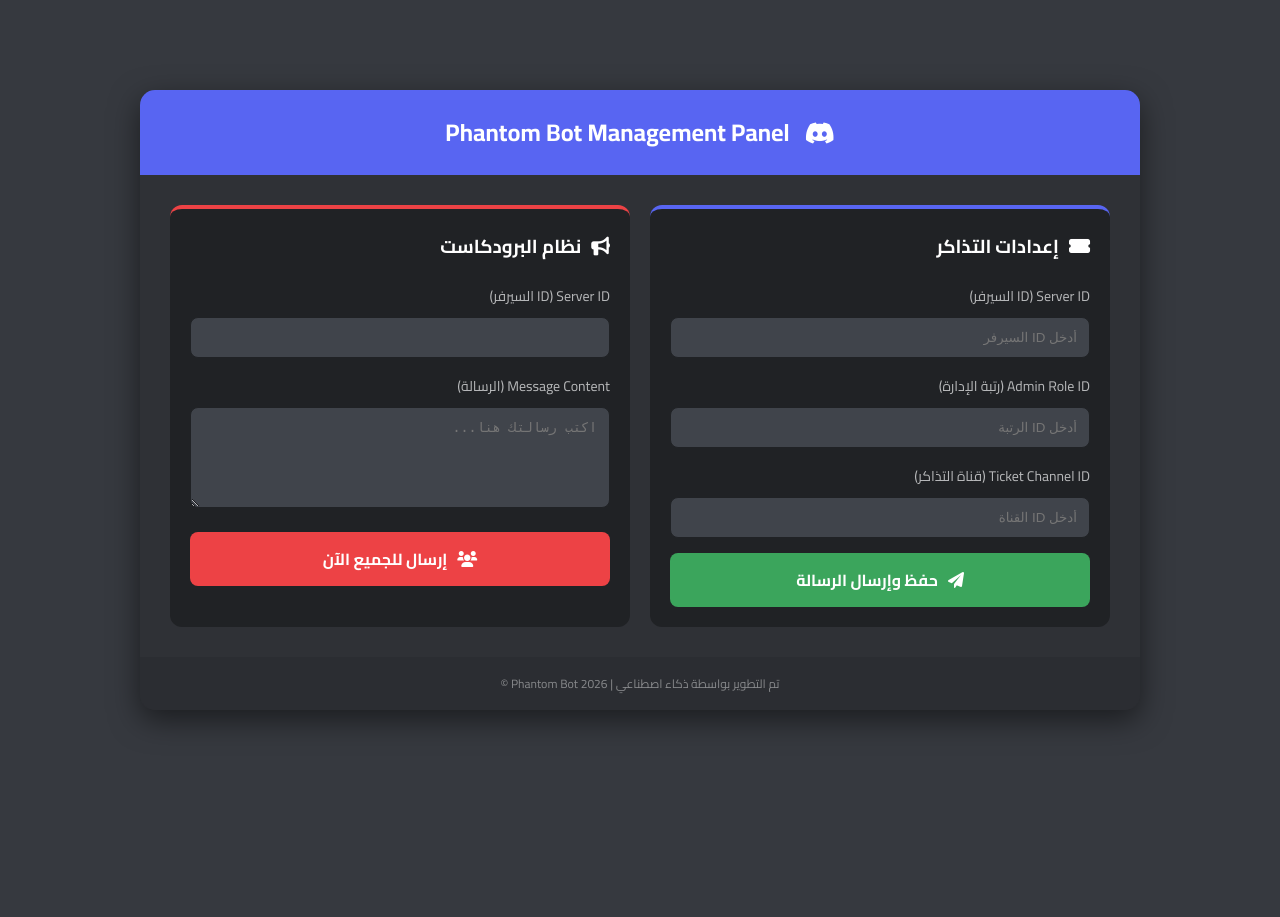
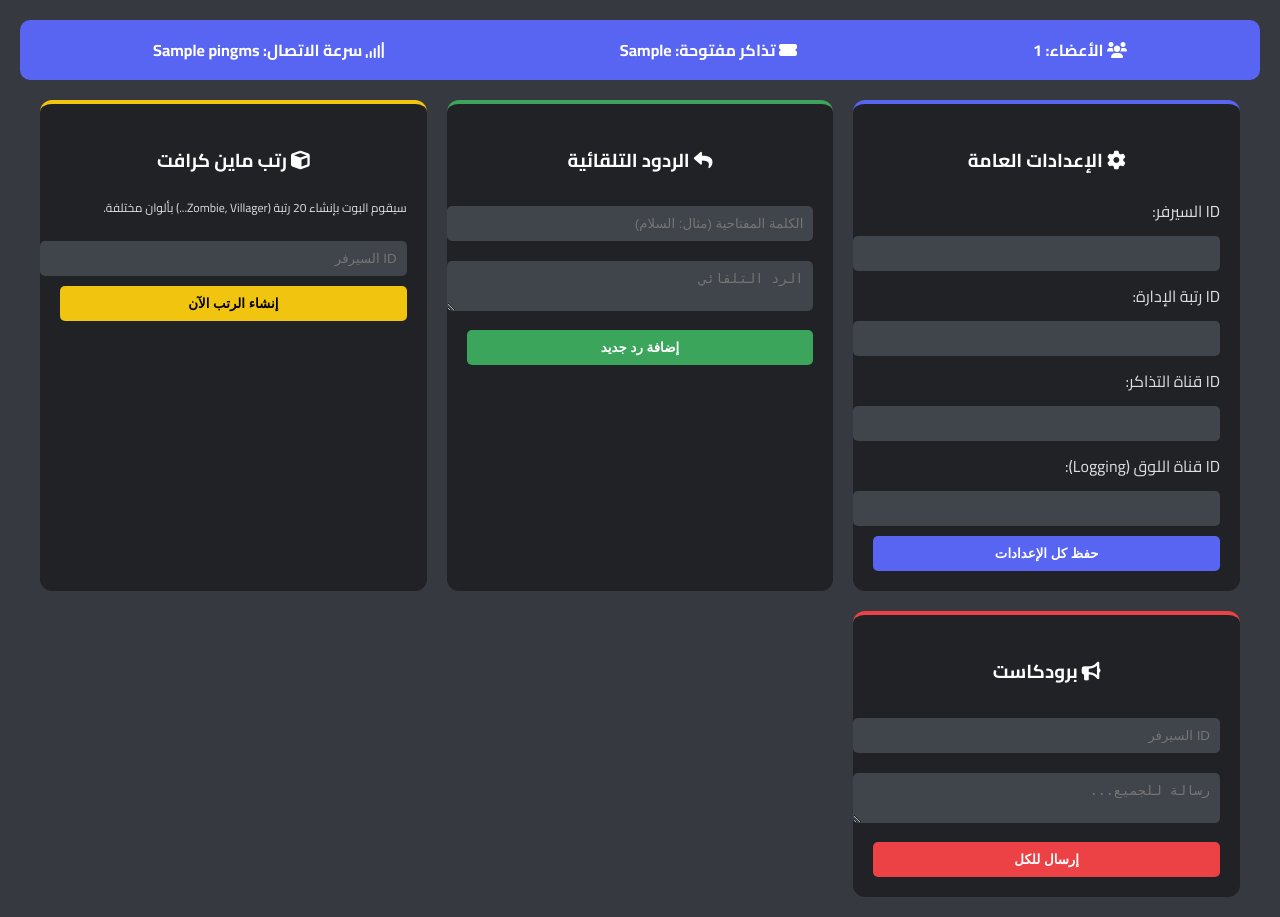
Before and after one commit to mohamed2454/Phantom_control, a Flask app: template templates/index.html in a window 1280 px wide. Before the commit the page ends 725 px from the top, so only its background shows below. Run offline with Flask 3, Linux system fonts and the light colour scheme; the template is opened without the code that fills it: most values are stand-ins (such as "Sample title", 1, 10 or a date in 2020).

Commit message:
Revise dashboard layout and update titles

```diff
--- a/templates/index.html
+++ b/templates/index.html
@@ -2,190 +2,76 @@
 <html lang="ar" dir="rtl">
 <head>
     <meta charset="UTF-8">
-    <meta name="viewport" content="width=device-width, initial-scale=1.0">
-    <title>Phantom Dashboard | لوحة التحكم</title>
-    <!-- استيراد خطوط وأيقونات -->
+    <title>Phantom Pro Dashboard | لوحة التحكم المتطورة</title>
     <link rel="stylesheet" href="https://cdnjs.cloudflare.com/ajax/libs/font-awesome/6.0.0/css/all.min.css">
     <link href="https://fonts.googleapis.com/css2?family=Cairo:wght@400;700&display=swap" rel="stylesheet">
     <style>
-        :root {
-            --main-bg: #36393f;
-            --sidebar-bg: #2f3136;
-            --card-bg: #202225;
-            --accent-color: #5865F2;
-            --success-color: #3ba55c;
-            --danger-color: #ed4245;
-            --text-color: #dcddde;
-        }
-
-        body {
-            font-family: 'Cairo', sans-serif;
-            background-color: var(--main-bg);
-            color: var(--text-color);
-            margin: 0;
-            display: flex;
-            justify-content: center;
-            align-items: center;
-            min-height: 100vh;
-        }
-
-        .dashboard {
-            width: 90%;
-            max-width: 1000px;
-            background: var(--sidebar-bg);
-            border-radius: 15px;
-            overflow: hidden;
-            box-shadow: 0 10px 30px rgba(0,0,0,0.5);
-            display: flex;
-            flex-direction: column;
-        }
-
-        .header {
-            background: var(--accent-color);
-            padding: 20px;
-            text-align: center;
-            font-size: 24px;
-            font-weight: bold;
-            color: white;
-            display: flex;
-            align-items: center;
-            justify-content: center;
-            gap: 15px;
-        }
-
-        .content {
-            display: grid;
-            grid-template-columns: 1fr 1fr;
-            gap: 20px;
-            padding: 30px;
-        }
-
-        @media (max-width: 768px) {
-            .content { grid-template-columns: 1fr; }
-        }
-
-        .card {
-            background: var(--card-bg);
-            padding: 20px;
-            border-radius: 12px;
-            border-top: 4px solid var(--accent-color);
-            transition: transform 0.3s ease;
-        }
-
-        .card:hover { transform: translateY(-5px); }
-
-        .card h3 {
-            margin-top: 0;
-            display: flex;
-            align-items: center;
-            gap: 10px;
-            color: white;
-        }
-
-        .form-group { margin-bottom: 15px; }
-
-        label {
-            display: block;
-            margin-bottom: 8px;
-            font-size: 14px;
-            opacity: 0.8;
-        }
-
-        input, textarea {
-            width: 100%;
-            padding: 12px;
-            border-radius: 8px;
-            border: 1px solid #202225;
-            background: #40444b;
-            color: white;
-            box-sizing: border-box;
-            outline: none;
-            transition: border 0.3s;
-        }
-
-        input:focus { border-color: var(--accent-color); }
-
-        .btn {
-            width: 100%;
-            padding: 12px;
-            border: none;
-            border-radius: 8px;
-            cursor: pointer;
-            font-weight: bold;
-            font-family: 'Cairo';
-            font-size: 16px;
-            transition: opacity 0.3s;
-            display: flex;
-            align-items: center;
-            justify-content: center;
-            gap: 10px;
-        }
-
-        .btn-success { background: var(--success-color); color: white; }
-        .btn-danger { background: var(--danger-color); color: white; }
-        .btn:hover { opacity: 0.8; }
-
-        .footer {
-            text-align: center;
-            padding: 15px;
-            font-size: 12px;
-            opacity: 0.5;
-            background: #292b2f;
-        }
+        :root { --main-bg: #36393f; --sidebar-bg: #2f3136; --card-bg: #202225; --accent: #5865F2; --success: #3ba55c; --danger: #ed4245; }
+        body { font-family: 'Cairo', sans-serif; background: var(--main-bg); color: #dcddde; margin: 0; padding: 20px; }
+        .grid { display: grid; grid-template-columns: repeat(auto-fit, minmax(300px, 1fr)); gap: 20px; max-width: 1200px; margin: auto; }
+        .card { background: var(--card-bg); padding: 20px; border-radius: 12px; border-top: 4px solid var(--accent); }
+        .stats-bar { grid-column: 1 / -1; display: flex; justify-content: space-around; background: var(--accent); padding: 15px; border-radius: 10px; color: white; margin-bottom: 20px; font-weight: bold; }
+        input, textarea, select { width: 100%; padding: 10px; margin: 10px 0; border-radius: 5px; border: none; background: #40444b; color: white; }
+        .btn { width: 100%; padding: 10px; border: none; border-radius: 5px; cursor: pointer; font-weight: bold; color: white; transition: 0.3s; }
+        .btn-blue { background: var(--accent); }
+        .btn-green { background: var(--success); }
+        .btn-red { background: var(--danger); }
+        h2, h3 { text-align: center; color: white; }
     </style>
 </head>
 <body>
 
-    <div class="dashboard">
-        <div class="header">
-            <i class="fab fa-discord"></i>
-            Phantom Bot Management Panel
+    <div class="stats-bar">
+        <span><i class="fas fa-users"></i> الأعضاء: {{ member_count }}</span>
+        <span><i class="fas fa-ticket-alt"></i> تذاكر مفتوحة: {{ open_tickets }}</span>
+        <span><i class="fas fa-signal"></i> سرعة الاتصال: {{ ping }}ms</span>
     </div>
 
-        <div class="content">
-            <!-- قسم التذاكر -->
+    <div class="grid">
+        <!-- إعدادات النظام -->
         <div class="card">
-                <h3><i class="fas fa-ticket-alt"></i> إعدادات التذاكر</h3>
-                <form action="/setup_tickets" method="POST">
-                    <div class="form-group">
-                        <label>Server ID (ID السيرفر)</label>
-                        <input type="text" name="guild_id" placeholder="أدخل ID السيرفر" required>
-                    </div>
-                    <div class="form-group">
-                        <label>Admin Role ID (رتبة الإدارة)</label>
-                        <input type="text" name="admin_role" placeholder="أدخل ID الرتبة" required>
-                    </div>
-                    <div class="form-group">
-                        <label>Ticket Channel ID (قناة التذاكر)</label>
-                        <input type="text" name="channel_id" placeholder="أدخل ID القناة" required>
-                    </div>
-                    <button type="submit" class="btn btn-success">
-                        <i class="fas fa-paper-plane"></i> حفظ وإرسال الرسالة
-                    </button>
+            <h3><i class="fas fa-cog"></i> الإعدادات العامة</h3>
+            <form action="/update_settings" method="POST">
+                <label>ID السيرفر:</label>
+                <input type="text" name="guild_id" required>
+                <label>ID رتبة الإدارة:</label>
+                <input type="text" name="admin_role" required>
+                <label>ID قناة التذاكر:</label>
+                <input type="text" name="channel_id" required>
+                <label>ID قناة اللوق (Logging):</label>
+                <input type="text" name="log_channel" required>
+                <button type="submit" class="btn btn-blue">حفظ كل الإعدادات</button>
             </form>
         </div>
 
-            <!-- قسم البرودكاست -->
-            <div class="card" style="border-top-color: var(--danger-color);">
-                <h3><i class="fas fa-bullhorn"></i> نظام البرودكاست</h3>
-                <form action="/broadcast" method="POST">
-                    <div class="form-group">
-                        <label>Server ID (ID السيرفر)</label>
-                        <input type="text" name="guild_id" required>
-                    </div>
-                    <div class="form-group">
-                        <label>Message Content (الرسالة)</label>
-                        <textarea name="msg" rows="5" placeholder="اكتب رسالتك هنا..." required></textarea>
-                    </div>
-                    <button type="submit" class="btn btn-danger">
-                        <i class="fas fa-users"></i> إرسال للجميع الآن
-                    </button>
+        <!-- الردود التلقائية -->
+        <div class="card" style="border-top-color: var(--success);">
+            <h3><i class="fas fa-reply"></i> الردود التلقائية</h3>
+            <form action="/add_auto_reply" method="POST">
+                <input type="text" name="keyword" placeholder="الكلمة المفتاحية (مثال: السلام)" required>
+                <textarea name="response" placeholder="الرد التلقائي"></textarea>
+                <button type="submit" class="btn btn-green">إضافة رد جديد</button>
             </form>
         </div>
+
+        <!-- إنشاء رتب ماين كرافت -->
+        <div class="card" style="border-top-color: #f1c40f;">
+            <h3><i class="fas fa-cube"></i> رتب ماين كرافت</h3>
+            <p style="font-size: 12px;">سيقوم البوت بإنشاء 20 رتبة (Zombie, Villager...) بألوان مختلفة.</p>
+            <form action="/create_mc_roles" method="POST">
+                <input type="text" name="guild_id" placeholder="ID السيرفر" required>
+                <button type="submit" class="btn" style="background: #f1c40f; color: black;">إنشاء الرتب الآن</button>
+            </form>
         </div>
 
-        <div class="footer">
-            تم التطوير بواسطة ذكاء اصطناعي | Phantom Bot 2026 ©
+        <!-- البرودكاست -->
+        <div class="card" style="border-top-color: var(--danger);">
+            <h3><i class="fas fa-bullhorn"></i> برودكاست</h3>
+            <form action="/broadcast" method="POST">
+                <input type="text" name="guild_id" placeholder="ID السيرفر" required>
+                <textarea name="msg" placeholder="رسالة للجميع..."></textarea>
+                <button type="submit" class="btn btn-red">إرسال للكل</button>
+            </form>
         </div>
     </div>
 
```
Lines whose indentation alone changed are shown as unchanged.
